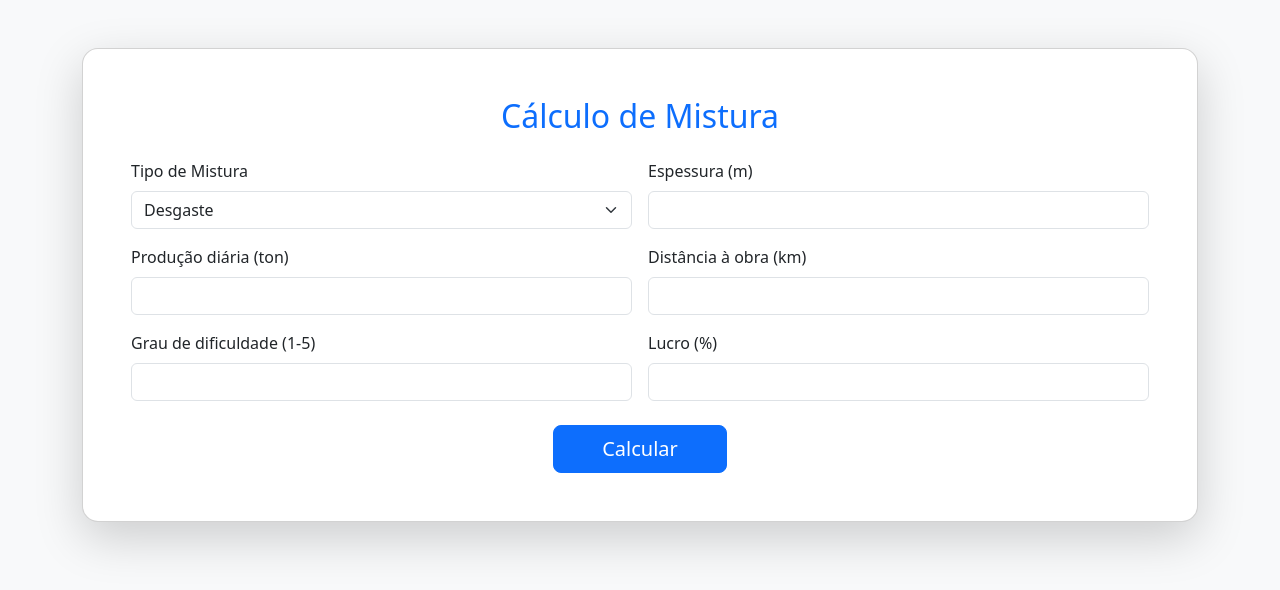
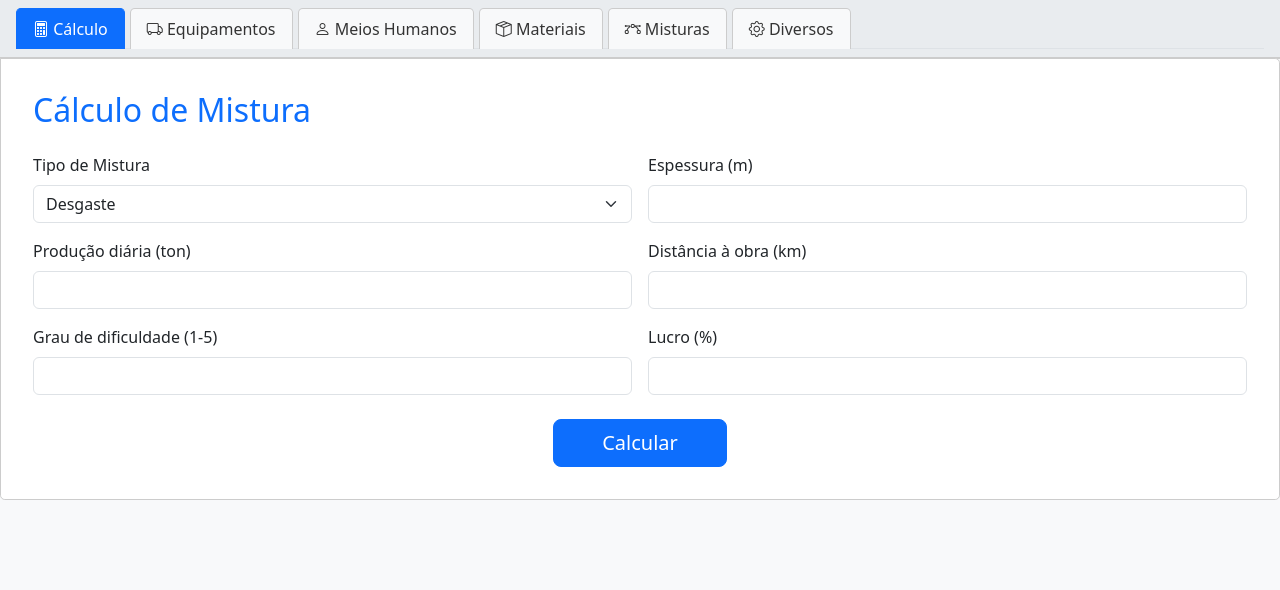
Before and after one commit to louiscarvalheiro-code/meu-sistema, a Flask app: page / in a window 1280 px wide. Shown: the top 590 px of the page. Run offline with Flask 3, Linux system fonts and the light colour scheme.

Commit message:
Add files via upload

```diff
--- a/app.py
+++ b/app.py
@@ -5,9 +5,7 @@ app = Flask(__name__)
 @app.route("/", methods=["GET", "POST"])
 def calculo():
     resultado = None
-
     if request.method == "POST":
-        # Ler os valores do formulário
         mistura = request.form["mistura"]
         espessura = float(request.form["espessura"])
         producao = float(request.form["producao"])
@@ -15,7 +13,7 @@ def calculo():
         dificuldade = int(request.form["dificuldade"])
         lucro = float(request.form["lucro"])
 
-        # Valores fictícios só para exemplo (estes virão da BD futuramente)
+        # Valores fictícios por agora
         custo_central = 1000
         custo_equipamentos = 2000
         custo_humanos = 1500
@@ -25,7 +23,6 @@ def calculo():
         n_ciclos = 5
         baridade = 2.4
 
-        # Fórmula simplificada
         fixo_por_ton = (custo_central + custo_equipamentos + custo_humanos) / producao
         variavel_por_ton = custo_fabrico + custo_mistura + (custo_transporte / (30 * n_ciclos))
         custo_base = (fixo_por_ton + variavel_por_ton) * baridade
@@ -35,5 +32,25 @@ def calculo():
 
     return render_template("calculo.html", resultado=resultado)
 
+@app.route("/equipamentos")
+def equipamentos():
+    return render_template("equipamentos.html")
+
+@app.route("/humanos")
+def humanos():
+    return render_template("humanos.html")
+
+@app.route("/materiais")
+def materiais():
+    return render_template("materiais.html")
+
+@app.route("/misturas")
+def misturas():
+    return render_template("misturas.html")
+
+@app.route("/diversos")
+def diversos():
+    return render_template("diversos.html")
+
 if __name__ == "__main__":
     app.run(debug=True)
--- /dev/null
+++ b/templates/base.html
@@ -0,0 +1,56 @@
+<!DOCTYPE html>
+<html lang="pt">
+<head>
+  <meta charset="UTF-8">
+  <title>Sistema de Cálculo</title>
+  <link href="https://cdn.jsdelivr.net/npm/bootstrap@5.3.0/dist/css/bootstrap.min.css" rel="stylesheet">
+  <link href="https://cdn.jsdelivr.net/npm/bootstrap-icons/font/bootstrap-icons.css" rel="stylesheet">
+  <style>
+    body { background-color: #f8f9fa; }
+    .menu-excel {
+      background: #e9ecef;
+      border-bottom: 2px solid #ccc;
+      padding: 0.5rem 1rem;
+    }
+    .menu-excel .nav-link {
+      color: #333;
+      font-weight: 500;
+      border: 1px solid #ccc;
+      border-bottom: none;
+      margin-right: 5px;
+      border-radius: 0.3rem 0.3rem 0 0;
+      background: #f8f9fa;
+    }
+    .menu-excel .nav-link.active {
+      background: #0d6efd;
+      color: #fff;
+      border-color: #0d6efd #0d6efd #fff;
+    }
+    .conteudo {
+      background: #fff;
+      border: 1px solid #ccc;
+      border-radius: 0 0.3rem 0.3rem 0.3rem;
+      padding: 2rem;
+      margin-top: -1px;
+    }
+  </style>
+</head>
+<body>
+  <!-- Barra estilo Excel -->
+  <div class="menu-excel">
+    <ul class="nav nav-tabs">
+      <li class="nav-item"><a class="nav-link {% if request.path == '/' %}active{% endif %}" href="/"><i class="bi bi-calculator"></i> Cálculo</a></li>
+      <li class="nav-item"><a class="nav-link {% if request.path == '/equipamentos' %}active{% endif %}" href="/equipamentos"><i class="bi bi-truck"></i> Equipamentos</a></li>
+      <li class="nav-item"><a class="nav-link {% if request.path == '/humanos' %}active{% endif %}" href="/humanos"><i class="bi bi-person"></i> Meios Humanos</a></li>
+      <li class="nav-item"><a class="nav-link {% if request.path == '/materiais' %}active{% endif %}" href="/materiais"><i class="bi bi-box-seam"></i> Materiais</a></li>
+      <li class="nav-item"><a class="nav-link {% if request.path == '/misturas' %}active{% endif %}" href="/misturas"><i class="bi bi-bezier"></i> Misturas</a></li>
+      <li class="nav-item"><a class="nav-link {% if request.path == '/diversos' %}active{% endif %}" href="/diversos"><i class="bi bi-gear"></i> Diversos</a></li>
+    </ul>
+  </div>
+
+  <!-- Conteúdo dinâmico -->
+  <div class="conteudo">
+    {% block content %}{% endblock %}
+  </div>
+</body>
+</html>
--- a/templates/calculo.html
+++ b/templates/calculo.html
@@ -1,15 +1,6 @@
-<!DOCTYPE html>
-<html lang="pt">
-<head>
-  <meta charset="UTF-8">
-  <title>Cálculo</title>
-  <link href="https://cdn.jsdelivr.net/npm/bootstrap@5.3.0/dist/css/bootstrap.min.css" rel="stylesheet">
-</head>
-<body class="bg-light">
-  <div class="container py-5">
-    <div class="card shadow-lg rounded-4">
-      <div class="card-body p-5">
-        <h2 class="mb-4 text-center text-primary">Cálculo de Mistura</h2>
+{% extends "base.html" %}
+{% block content %}
+<h2 class="mb-4 text-primary">Cálculo de Mistura</h2>
 
 <form method="POST" class="row g-3">
   <div class="col-md-6">
@@ -58,8 +49,4 @@
   <strong>Resultado Final:</strong> {{ resultado }} €/ton
 </div>
 {% endif %}
-      </div>
-    </div>
-  </div>
-</body>
-</html>
+{% endblock %}
--- /dev/null
+++ b/templates/diversos.html
@@ -0,0 +1 @@
+{% extends "base.html" %}{% block content %}<h2>Diversos</h2><p>Custos adicionais (produção central, fabrico, etc.).</p>{% endblock %}
--- /dev/null
+++ b/templates/equipamentos.html
@@ -0,0 +1 @@
+{% extends "base.html" %}{% block content %}<h2>Equipamentos</h2><p>Gestão de custos de equipamentos.</p>{% endblock %}
--- /dev/null
+++ b/templates/humanos.html
@@ -0,0 +1 @@
+{% extends "base.html" %}{% block content %}<h2>Meios Humanos</h2><p>Gestão de custos humanos.</p>{% endblock %}
--- /dev/null
+++ b/templates/materiais.html
@@ -0,0 +1 @@
+{% extends "base.html" %}{% block content %}<h2>Materiais</h2><p>Gestão de materiais e transporte.</p>{% endblock %}
--- /dev/null
+++ b/templates/misturas.html
@@ -0,0 +1 @@
+{% extends "base.html" %}{% block content %}<h2>Misturas</h2><p>Definição de percentagens e baridade.</p>{% endblock %}
```
Lines whose indentation alone changed are shown as unchanged.
